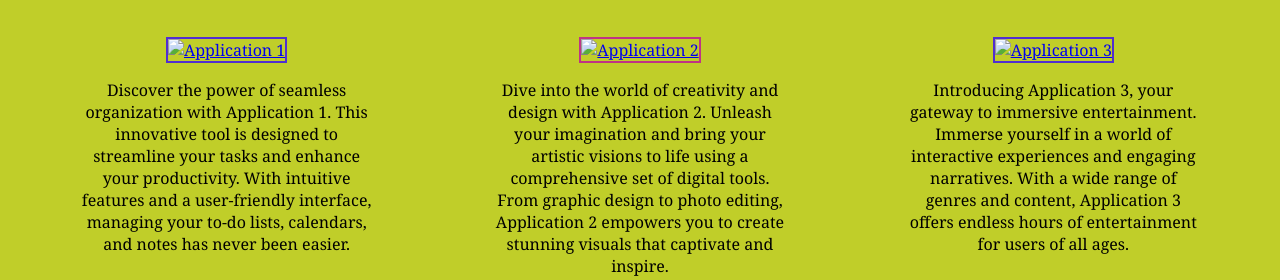
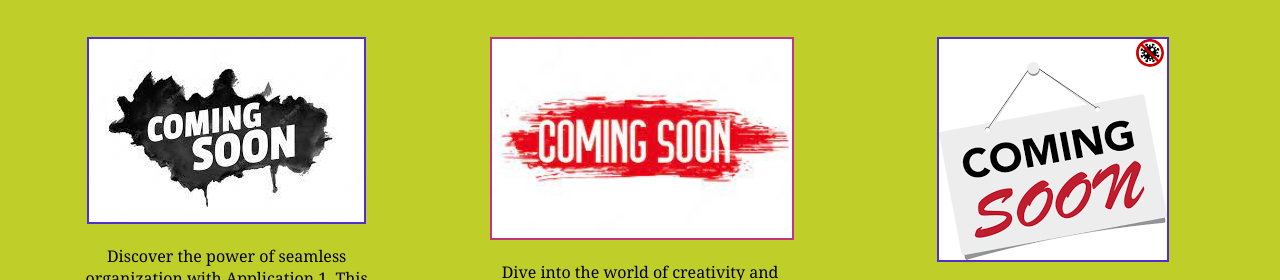
Before and after one commit to nfjsg/Secure-Password-Generator, a plain HTML site: page index.html in a window 1280 px wide. Shown: the part 441-721 px from the top of the page. Drawn offline with Linux system fonts and the light colour scheme.

Commit message:
Update index.html

```diff
--- a/index.html
+++ b/index.html
@@ -32,19 +32,19 @@
         <h2>Work</h2>
         <div class="work-images">
             <div class="work-item">
-                <a href="url_of_application1" target="_blank"><img src="application1.jpg" alt="Application 1"></a>
+                <a href="url_of_application1" target="_blank"><img src="assets/images/application1.jpg" alt="Application 1"></a>
 
                 <p>Discover the power of seamless organization with Application 1. This innovative tool is designed to streamline your tasks and enhance your productivity. With intuitive features and a user-friendly interface, managing your to-do lists, calendars, and notes has never been easier.</p>
             </div>
             <div class="work-item larger">
-                <a href="url_of_application2" target="_blank"> <img src="application2.jpg" alt="Application 2"></a>
+                <a href="url_of_application2" target="_blank"> <img src="assets/images/application2.jpg" alt="Application 2"></a>
 
                 <p>Dive into the world of creativity and design with Application 2. Unleash your imagination and bring your artistic visions to life using a comprehensive set of digital tools. From graphic design to photo editing, Application 2 empowers you to create stunning visuals that captivate and inspire.</p>
             </div>
             <div class="work-item">
                 <a href="url_of_application3" target="_blank">
 
-                <img src="application3.jpg" alt="Application 3">
+                <img src="assets/images/application3.jpg" alt="Application 3">
                 </a>
                 <p>Introducing Application 3, your gateway to immersive entertainment. Immerse yourself in a world of interactive experiences and engaging narratives. With a wide range of genres and content, Application 3 offers endless hours of entertainment for users of all ages.</p>
             </div>
```
